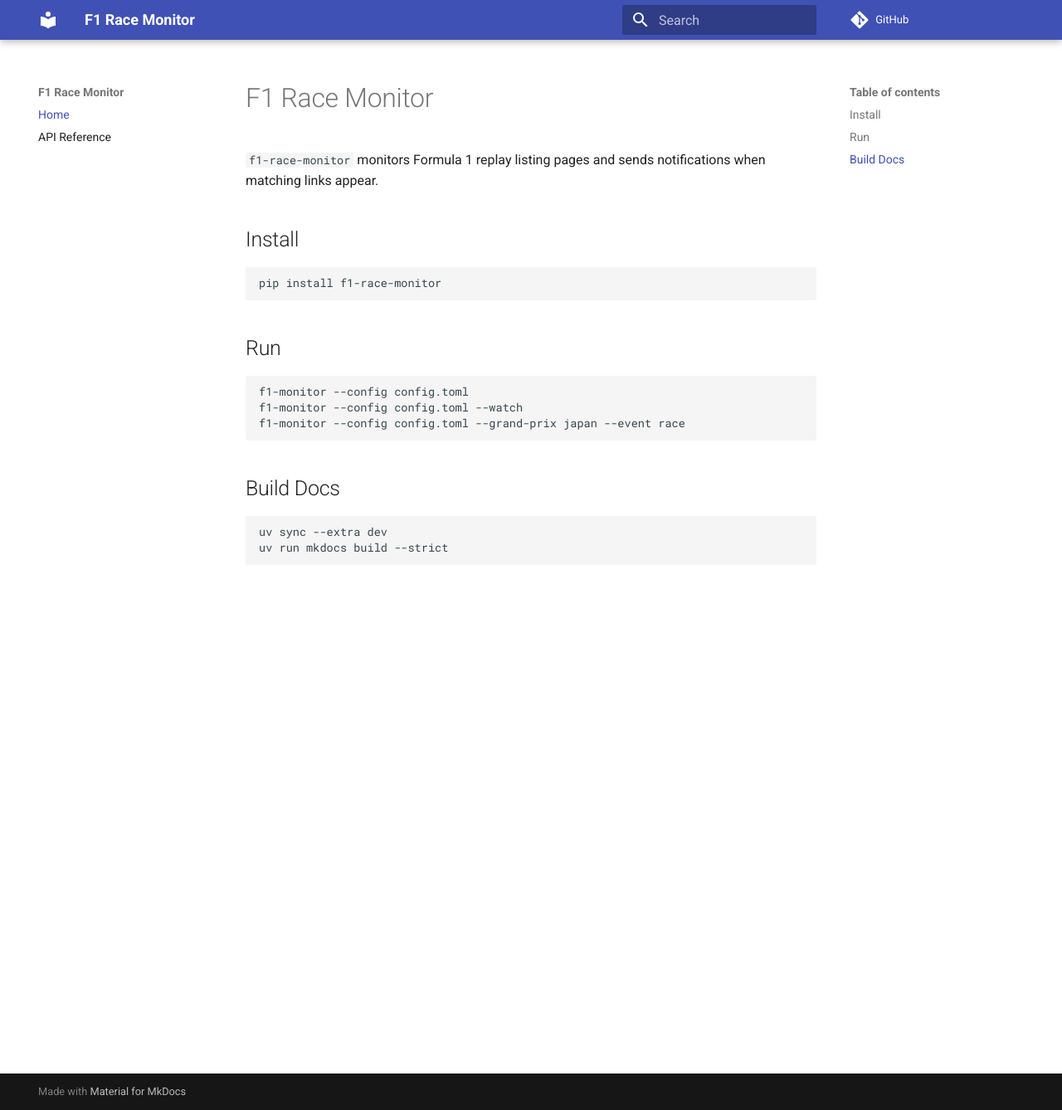
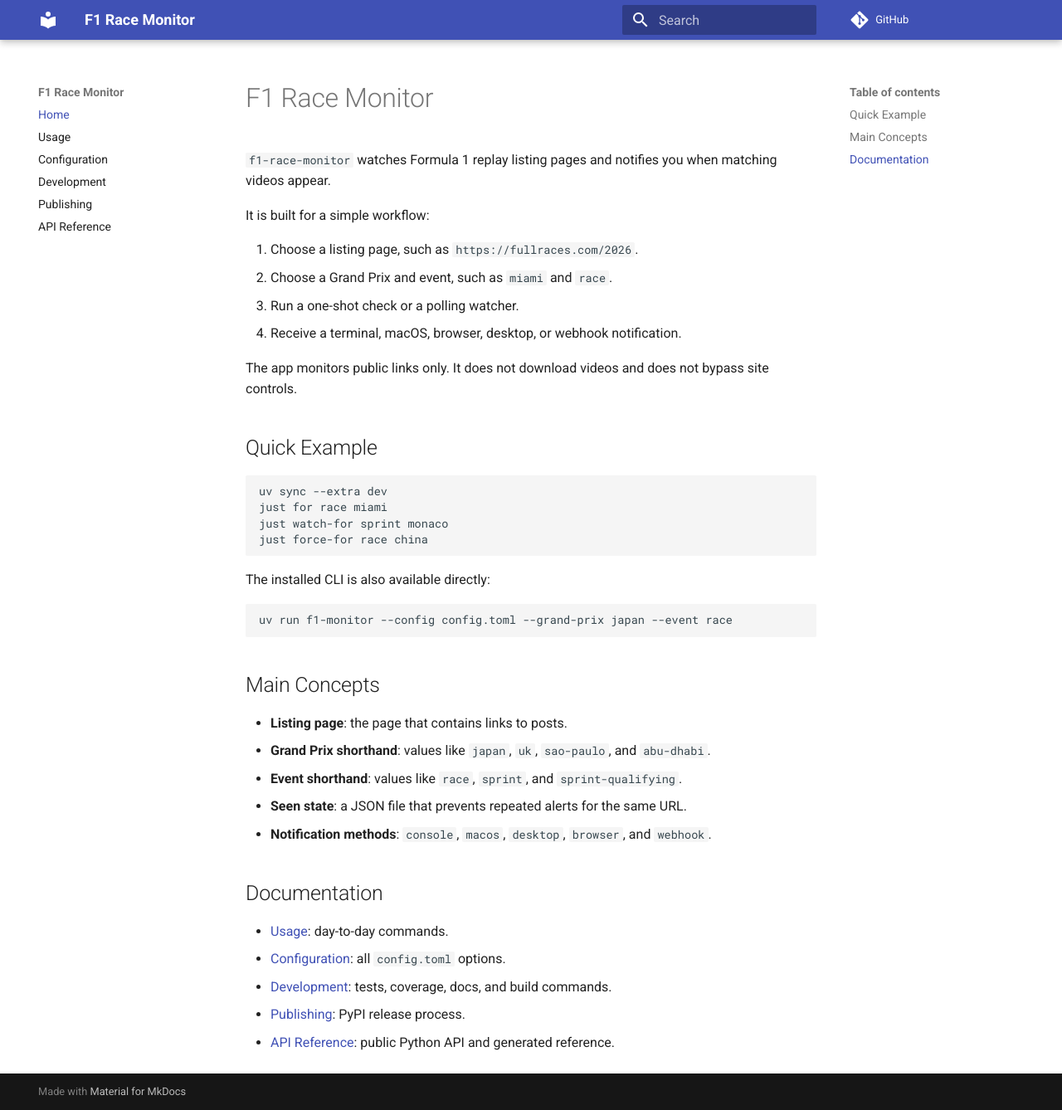
Before and after one commit to fouratmt/GrandPrix-Watcher, an MkDocs documentation site: the page built from docs/index.md, in a window 1280 px wide and 1338 px high. Shown: the whole window at 83% size. Built offline with MkDocs 1.6.1 and Material for MkDocs 9.7.7, drawn with Linux system fonts in a browser that asks for light colours; comment, search, counter and statistics services are not loaded.

Commit message:
feat: Enhance documentation and add new commands for local development

````diff
--- a/docs/index.md
+++ b/docs/index.md
@@ -1,24 +1,43 @@
 # F1 Race Monitor
 
-`f1-race-monitor` monitors Formula 1 replay listing pages and sends notifications when matching links appear.
+`f1-race-monitor` watches Formula 1 replay listing pages and notifies you when matching videos appear.
 
-## Install
+It is built for a simple workflow:
 
-```bash
-pip install f1-race-monitor
-```
+1. Choose a listing page, such as `https://fullraces.com/2026`.
+2. Choose a Grand Prix and event, such as `miami` and `race`.
+3. Run a one-shot check or a polling watcher.
+4. Receive a terminal, macOS, browser, desktop, or webhook notification.
 
-## Run
+The app monitors public links only. It does not download videos and does not bypass site controls.
 
-```bash
-f1-monitor --config config.toml
-f1-monitor --config config.toml --watch
-f1-monitor --config config.toml --grand-prix japan --event race
-```
-
-## Build Docs
+## Quick Example
 
 ```bash
 uv sync --extra dev
-uv run mkdocs build --strict
+just for race miami
+just watch-for sprint monaco
+just force-for race china
 ```
+
+The installed CLI is also available directly:
+
+```bash
+uv run f1-monitor --config config.toml --grand-prix japan --event race
+```
+
+## Main Concepts
+
+- **Listing page**: the page that contains links to posts.
+- **Grand Prix shorthand**: values like `japan`, `uk`, `sao-paulo`, and `abu-dhabi`.
+- **Event shorthand**: values like `race`, `sprint`, and `sprint-qualifying`.
+- **Seen state**: a JSON file that prevents repeated alerts for the same URL.
+- **Notification methods**: `console`, `macos`, `desktop`, `browser`, and `webhook`.
+
+## Documentation
+
+- [Usage](usage.md): day-to-day commands.
+- [Configuration](configuration.md): all `config.toml` options.
+- [Development](development.md): tests, coverage, docs, and build commands.
+- [Publishing](publishing.md): PyPI release process.
+- [API Reference](api.md): public Python API and generated reference.
--- a/mkdocs.yml
+++ b/mkdocs.yml
@@ -5,6 +5,10 @@ theme:
   name: material
 nav:
   - Home: index.md
+  - Usage: usage.md
+  - Configuration: configuration.md
+  - Development: development.md
+  - Publishing: publishing.md
   - API Reference: api.md
 plugins:
   - search
````
Also changed, not shown: README.md (+10 -2 lines), docs/api.md (+50 -0 lines), docs/configuration.md (added, +184 -0 lines), docs/development.md (added, +65 -0 lines), docs/publishing.md (added, +48 -0 lines), docs/usage.md (added, +103 -0 lines), 1 other file.
